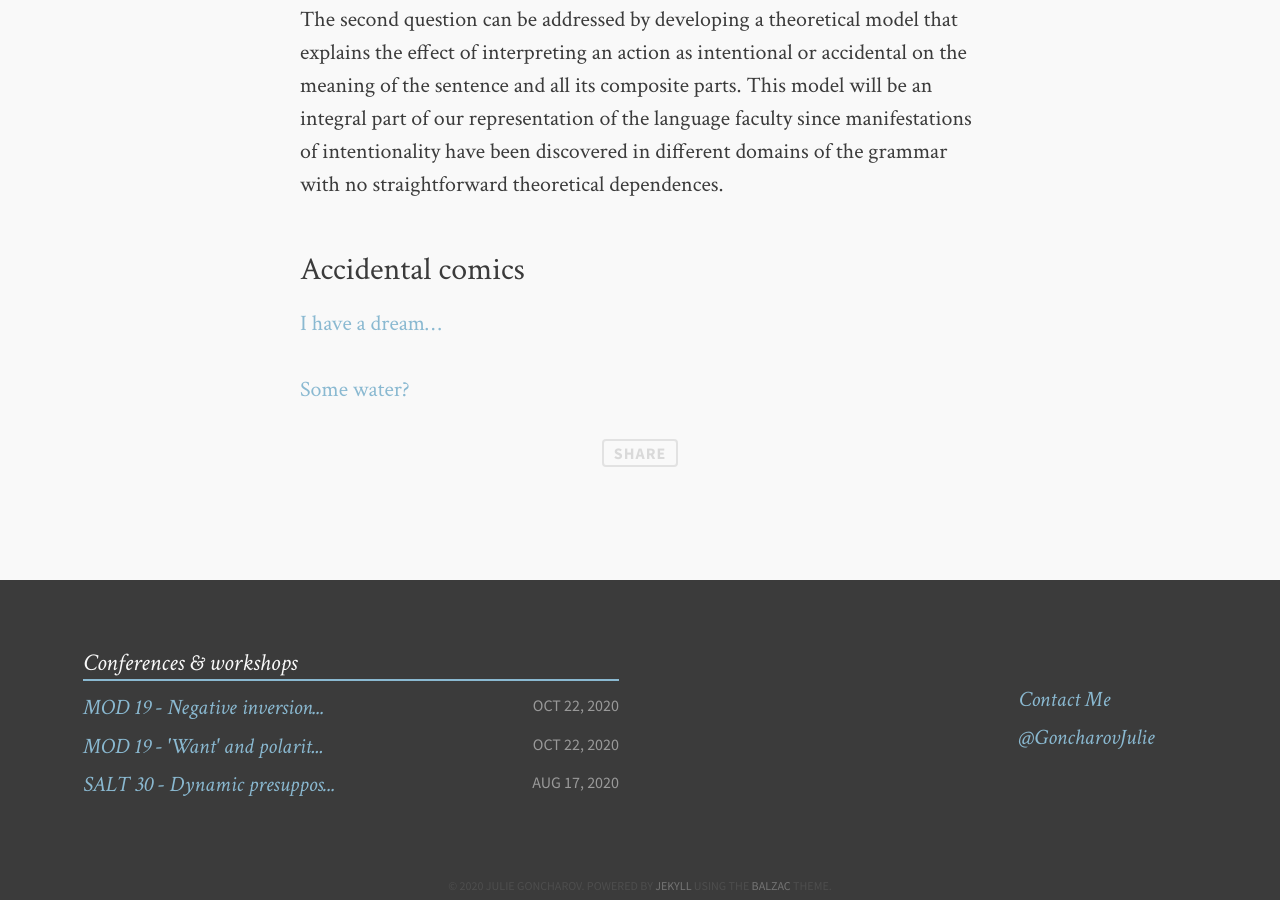
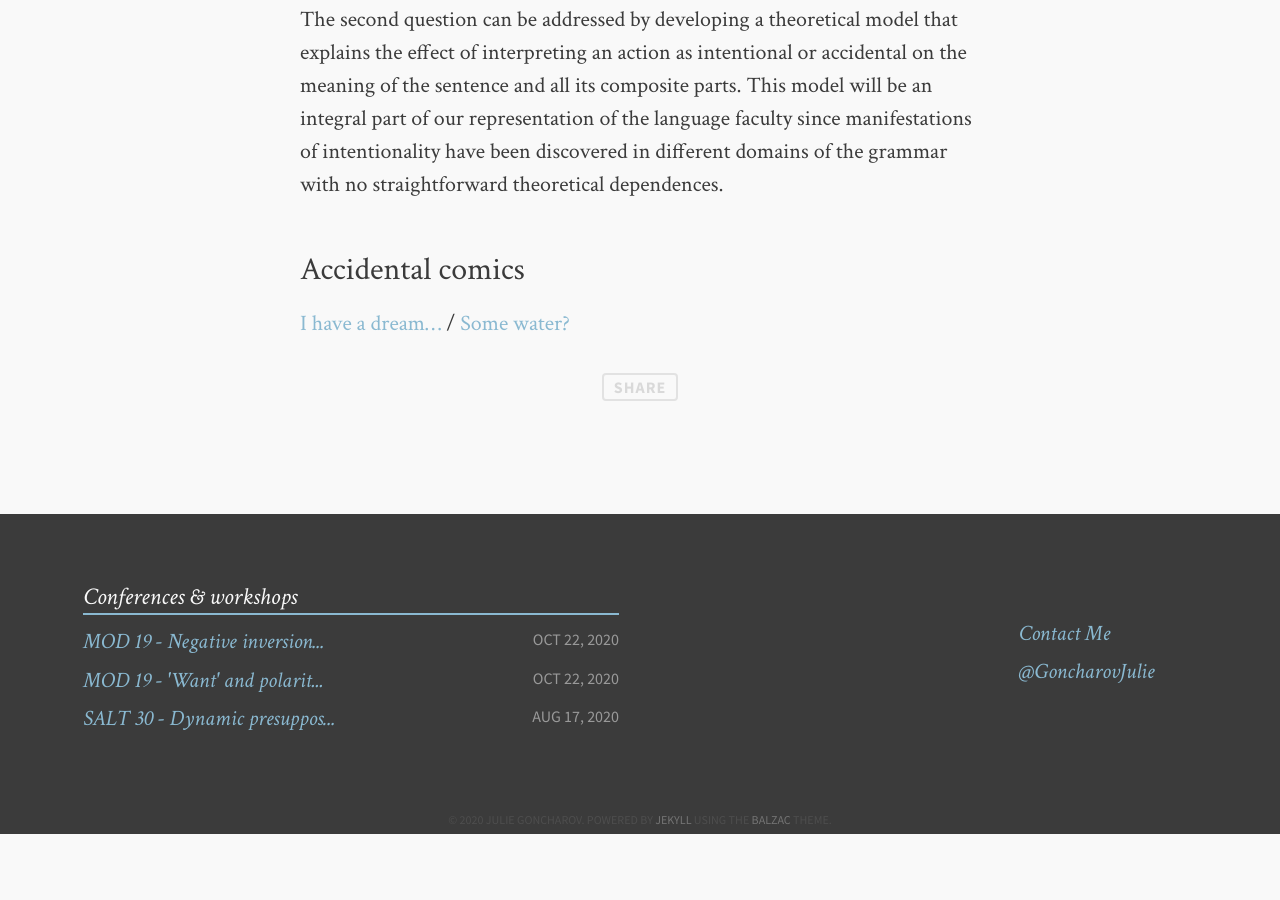
Before and after one commit to julie-goncharov/julie-goncharov.github.io, a Jekyll site: the page built from I^2.md, in a window 1280 px wide and 900 px high, scrolled down 1561 px. Built offline with Jekyll 4.4.1, drawn with Linux system fonts in a browser that asks for light colours; comment, search, counter and statistics services are not loaded; after the commit the page ends 2395 px from its top, so only the background shows below that.

Commit message:
update file

```diff
--- a/I^2.md
+++ b/I^2.md
@@ -27,6 +27,5 @@
 
 ### Accidental comics
 
-[I have a dream...](/sci-comics/int-stance.md)
-
+[I have a dream...](/sci-comics/int-stance.md) /
 [Some water?](/sci-comics/int-water.md)
```
